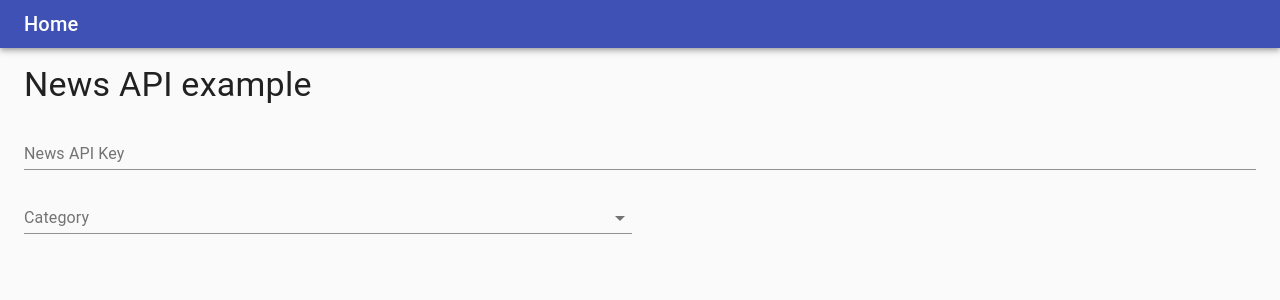
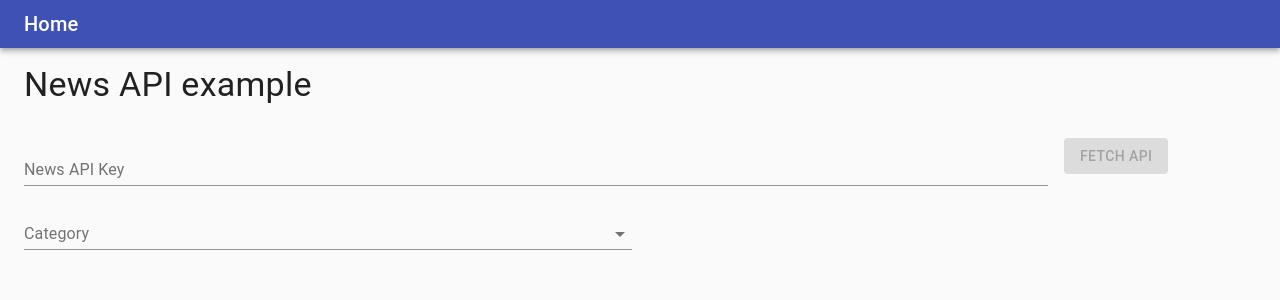
Before and after one commit to fleea/news-api, a React (Create React App) app: page / in a window 1280 px wide. Shown: the top 300 px of the page. Built offline with nearby package versions, Linux system fonts and the light colour scheme.

Commit message:
Added category

```diff
--- a/src/App.js
+++ b/src/App.js
@@ -14,6 +14,7 @@ import FormControl from '@material-ui/core/FormControl';
 import InputLabel from '@material-ui/core/InputLabel';
 import AppBar from '@material-ui/core/AppBar';
 import Toolbar from '@material-ui/core/Toolbar';
+import Button from '@material-ui/core/Button';
 import './app.scss'
 
 const App = () => {
@@ -41,21 +42,30 @@ const Home = () => {
     if(!target || !target.value) return;
     setCategory(target.value);
   };
+  const getData = () => setApiKey(apiKeyTemp);
+
   return (
       <Router>
         <CssBaseline />
         <Container>
             <Grid container spacing={2}>
               <Grid item xs={12}>
-                <Typography variant="h4" component="h1" gutterBottom className="news__header">
-                  News API example
-                </Typography>
+              <Typography variant="h4" component="h1" gutterBottom className="news__header">
+                News API example
+              </Typography>
+              </Grid>
+              <Grid item xs={10}>
                 <TextField
                     label="News API Key"
                     value={apiKeyTemp}
                     fullWidth={true}
                     onChange={onAPIChange}
                     onKeyDown={handleKeydown}/>
+              </Grid>
+              <Grid item xs={2}>
+                <Button variant="contained" color="primary" onClick={getData} disabled={!apiKeyTemp}>
+                  Fetch API
+                </Button>
               </Grid>
                <Grid item xs={6}>
                 <FormControl className="news--full-width">
@@ -106,10 +116,10 @@ const ArticlePage = ({apiKey, category}) => {
     category
   });
   return (
-      <>
-        {loading && <CircularProgress className="news--padding"/>}
+      <div className="news--padding">
+        {loading && <CircularProgress/>}
         {!loading && articles && !!articles.length && <ArticleContainer articles={articles}/> }
-      </>
+      </div>
   )
 };
 
--- a/src/hooks/use-news-api.js
+++ b/src/hooks/use-news-api.js
@@ -18,7 +18,7 @@ export const useNewsApi = ({apiKey, category}) => {
     const [loading, setLoading] = useState(false);
 
     useEffect(() => {
-        const url = `top-headlines?${category ? `${category}&` : ''}country=nl`;
+        const url = `top-headlines?${category ? `category=${category}&` : ''}country=nl`;
         setLoading(true);
         instance.defaults.headers.Authorization = `Bearer ${apiKey}`;
         instance
```
